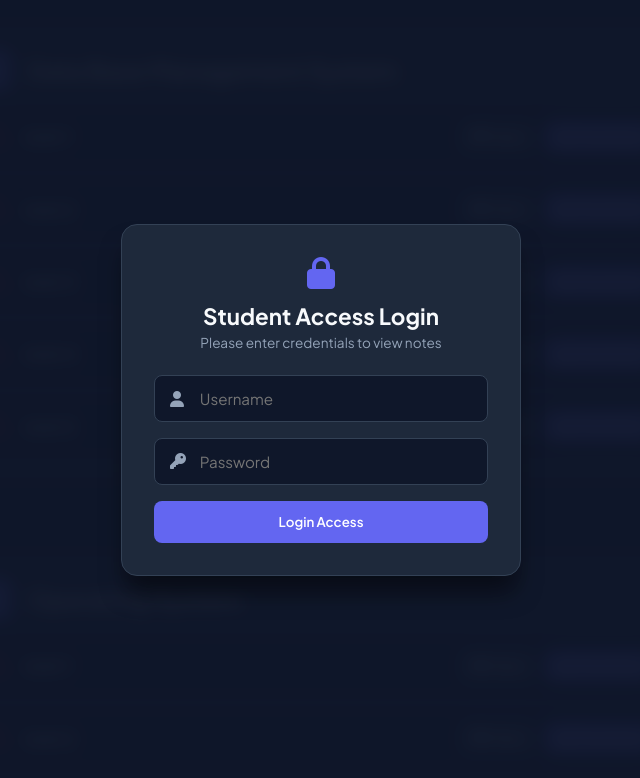
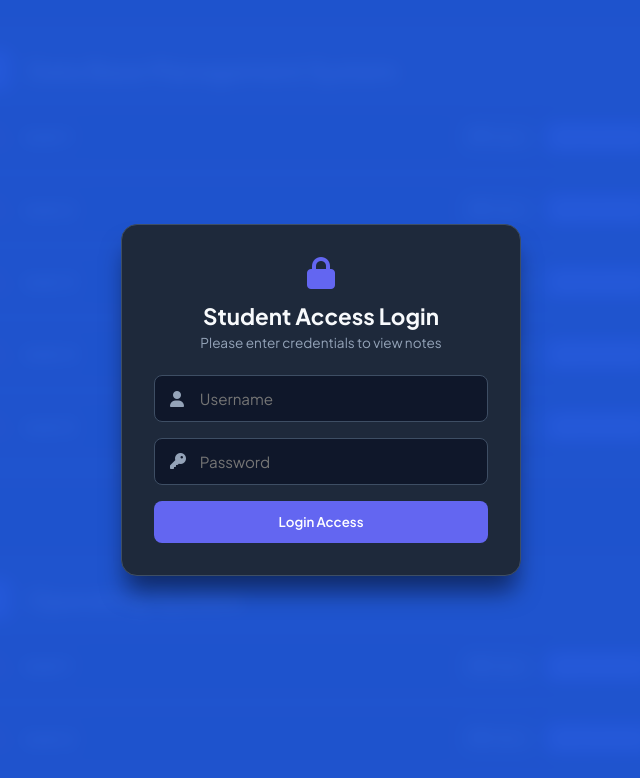
Before and after one commit to darshanchoudhary1012-dev/College_Notes, a plain HTML site: page index.html in a window 1280 px wide. Shown: the top 778 px of the page, without its empty margins (319-959 px from the left). Drawn offline with Linux system fonts and the light colour scheme.

Commit message:
3rd Commit

```diff
--- a/index.html
+++ b/index.html
@@ -54,7 +54,7 @@
       <span class="badge">DARSHAN CHOUDHARY Study Resources</span>
       <h1>RGPV Academic <span>Notes Portal</span></h1>
       <p>Access, view, and download curated subject notes.</p>
-<p> B.Tech IT [4 SEMESTER 2025-26]</p>
+<p> B.Tech IT [ 5 SEMESTER 2026-27 ]</p>
 
       <!-- Search Bar -->
       <div class="search-box">
--- a/style.css
+++ b/style.css
@@ -7,7 +7,7 @@
   --card-bg: #1e293b;
   --text-main: #f8fafc;
   --text-muted: #94a3b8;
-  --border-color: #334155;
+  --border-color: #3e4e64;
   --accent-blue: #06b6d4;
   --error-color: #ef4444;
 }
@@ -36,7 +36,7 @@ body {
   left: 0;
   width: 100%;
   height: 100%;
-  background: rgba(15, 23, 42, 0.95);
+  background: rgba(32, 87, 214, 0.95);
   backdrop-filter: blur(8px);
   display: flex;
   justify-content: center;
```
